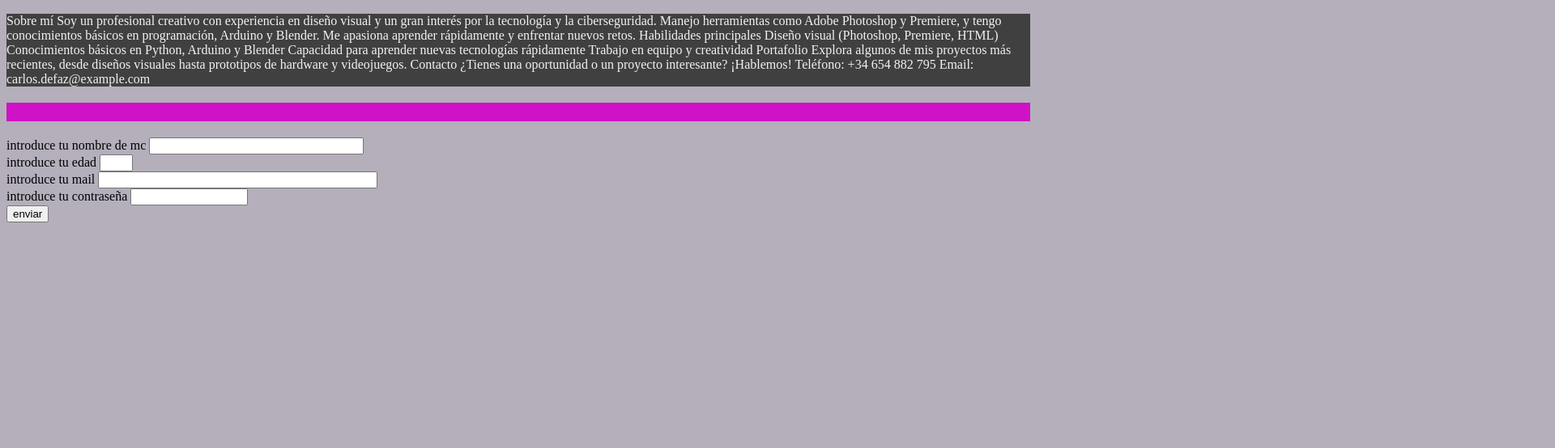
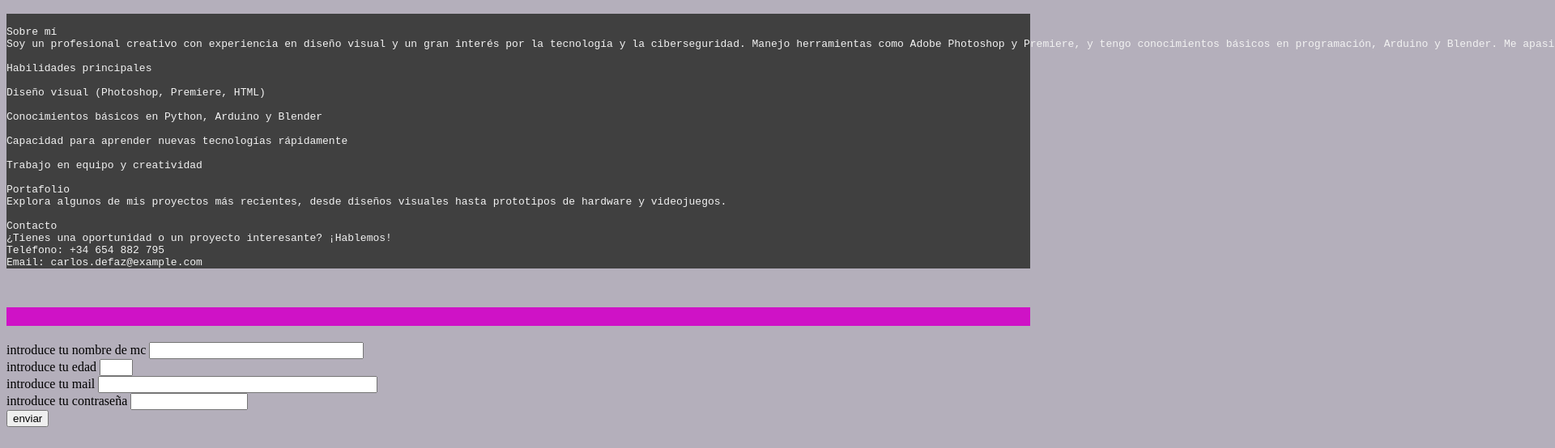
Before and after one commit to txopinelcapito/pagweb, a plain HTML site: page index.html in a window 1280 px wide. Shown: the part 388-942 px from the top of the page at 81% size, 1920 px wide, since content can reach past the window. Before the commit the page ends 800 px from the top, so only its background shows below. Drawn offline with Linux system fonts and the light colour scheme.

Commit message:
Update index.html

```diff
--- a/index.html
+++ b/index.html
@@ -22,6 +22,7 @@ p  {color:#f2f2f2; background-color:#404040;}
 <h1 style="color:#000000";font-family:arial black;font-style:bold">COMUNIDAD</h1> </a>
 
 <h1>Carlos Defaz </h1>
+ <pre>
 <p>
 Sobre mí
 Soy un profesional creativo con experiencia en diseño visual y un gran interés por la tecnología y la ciberseguridad. Manejo herramientas como Adobe Photoshop y Premiere, y tengo conocimientos básicos en programación, Arduino y Blender. Me apasiona aprender rápidamente y enfrentar nuevos retos.
@@ -42,7 +43,7 @@ Explora algunos de mis proyectos más recientes, desde diseños visuales hasta p
 Contacto
 ¿Tienes una oportunidad o un proyecto interesante? ¡Hablemos!
 Teléfono: +34 654 882 795
-Email: carlos.defaz@example.com </p>
+Email: carlos.defaz@example.com </p> </pre>
 
 
 <p style="color:#000000;background-coLor:#cf12c6;text-align:justify;font-size:20px">
```
